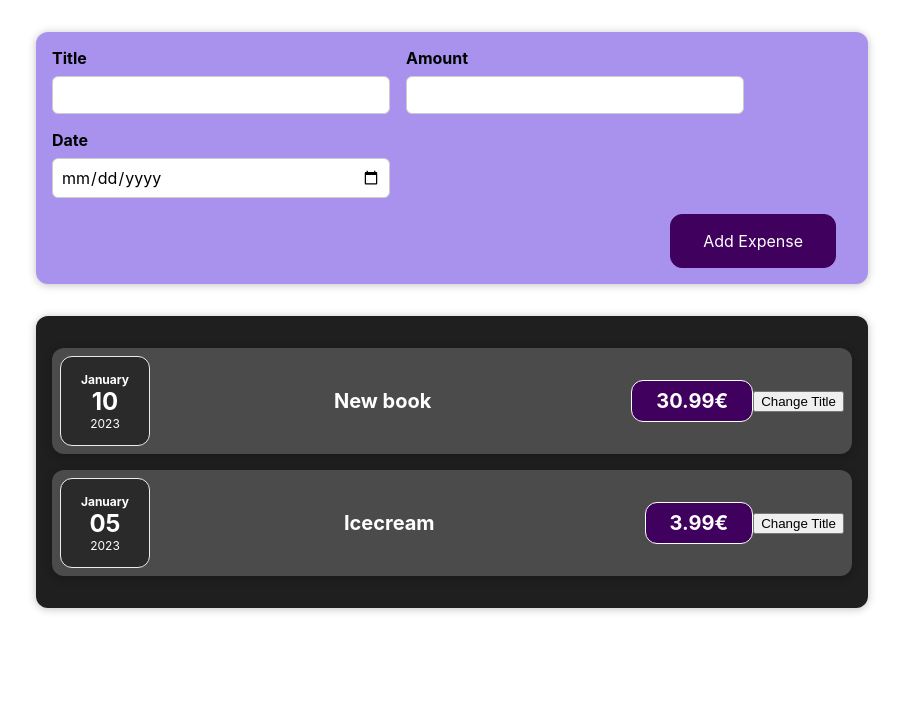
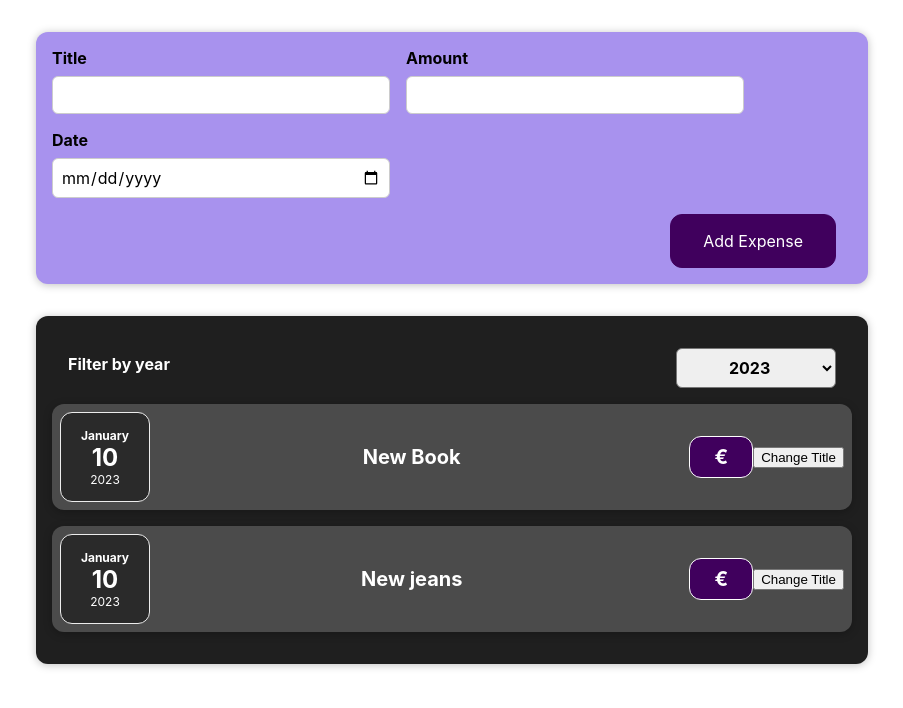
Before and after one commit to Kristofer-Robin/expenses, a React (Create React App) app: page / in a window 1280 px wide. Shown: the top 708 px of the page, without its empty margins (188-1091 px from the left). Built offline with nearby package versions, Linux system fonts and the light colour scheme.

Commit message:
Earth rune

```diff
--- a/src/App.js
+++ b/src/App.js
@@ -1,8 +1,20 @@
 import './App.css';
+
 import Expenses from "./components/Expenses/Expenses";
 import NewExpense from "./components/NewExpense/NewExpense";
 
-
+const DUMMY_EXPENSES = [
+    {
+        date: new Date(2023, 0, 10),
+        title: 'New Book',
+        amount: 30.99
+    },
+    {
+        date: new Date(2023, 0, 10),
+        title: 'New jeans',
+        amount: 99.99
+    }
+]
 const App = () => {
     const expenses = [
         {
@@ -24,7 +36,7 @@
     return (
         <div className="App">
             <NewExpense onAddExpense={addExpensehandler}></NewExpense>
-            <Expenses expenses={expenses}></Expenses>
+            <Expenses expenses={DUMMY_EXPENSES}></Expenses>
         </div>
     );
 }
--- a/src/components/Expenses/ExpenseDate.js
+++ b/src/components/Expenses/ExpenseDate.js
@@ -1,4 +1,5 @@
 import './ExpendeDate.css'
+import './ExpensesFilter.js';
 
 
 const ExpenseDate = (props) => {
--- a/src/components/Expenses/ExpenseItem.js
+++ b/src/components/Expenses/ExpenseItem.js
@@ -2,7 +2,7 @@
 
 import './ExpenseItem.css'
 import ExpenseDate from "./ExpenseDate";
-//import Card from "../UI/Card"
+import './ExpensesFilter.js';
 
 const ExpenseItem = (props) => {
     const [title, setTitle] = useState(props.expenseData.title)
--- a/src/components/Expenses/Expenses.js
+++ b/src/components/Expenses/Expenses.js
@@ -1,10 +1,29 @@
+import React, { useState } from 'react'
 import './Expenses.css'
 import ExpenseItem from "./ExpenseItem";
 import Card from "../UI/Card"
+import ExpensesFilter from "./ExpensesFilter";
 
 const Expenses = (props) => {
+    const [filteredYear, setFilteredYear] =
+    useState('2023')
+
+    console.log('Year data in Expenses.js' + filteredYear)
+
+    const filterChangeHandler = (year) => {
+        console.log('Filter change handled by Expenses.js')
+        console.log(year + ' in Expenses.js')
+        setFilteredYear(year)
+    }
+
+    props.expenses.map((expense) => {
+        console.log(expense)
+    })
+
+
     return (
         <Card className="expenses">
+            <ExpensesFilter selected={filteredYear} onChangedFilter={filterChangeHandler}></ExpensesFilter>
             <ExpenseItem expenseData={props.expenses[0]}></ExpenseItem>
             <ExpenseItem expenseData={props.expenses[1]}></ExpenseItem>
         </Card>
--- /dev/null
+++ b/src/components/Expenses/ExpensesFilter.css
@@ -0,0 +1,24 @@
+.expenses-filter {
+    color: white;
+    padding: 0 1rem;
+}
+
+.expenses-filter__control {
+    display: flex;
+    width: 100%;
+    align-items: center;
+    justify-content: space-between;
+    margin: 1rem 0;
+}
+
+.expenses-filter label {
+    font-weight: bold;
+    margin-bottom: 0.5rem;
+}
+
+.expenses-filter select {
+    font: inherit;
+    padding: 0.5rem 3rem;
+    font-weight: bold;
+    border-radius: 6px;
+}
--- /dev/null
+++ b/src/components/Expenses/ExpensesFilter.js
@@ -0,0 +1,20 @@
+import React from 'react';
+
+import './ExpensesFilter.css';
+
+const ExpensesFilter = () => {
+    return (
+        <div className='expenses-filter'>
+            <div className='expenses-filter__control'>
+                <label>Filter by year</label>
+                <select>
+                    <option value='2023'>2023</option>
+                    <option value='2024'>2024</option>
+                    <option value='2025'>2025</option>
+                </select>
+            </div>
+        </div>
+    );
+};
+
+export default ExpensesFilter;
```
